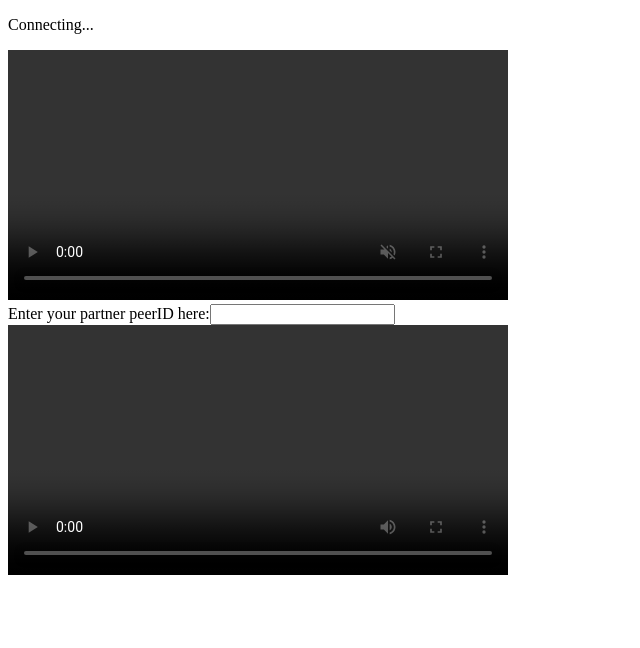
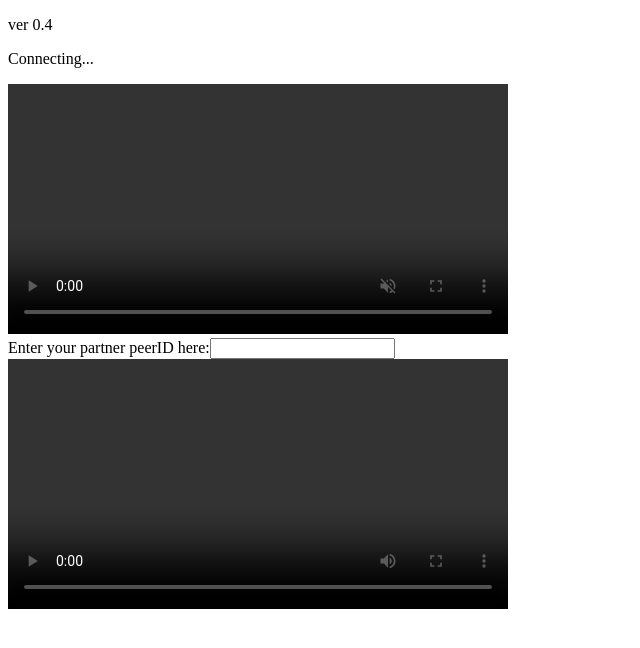
Before and after one commit to hungthuanmk/webRTC, a plain HTML site: page index.html in a window 1280 px wide. Shown: the whole page, without its empty margins (0-640 px from the left). Drawn offline with nearby package versions, Linux system fonts and the light colour scheme; no server answers.

Commit message:
Update index.html

```diff
--- a/index.html
+++ b/index.html
@@ -19,6 +19,7 @@
 
 <body>
     <div>
+        <p>ver 0.4</p>
         <p id="peerID">Connecting...</p>
         <video id="localVideo" width="500px" controls autoplay muted></video>
         <br>
```
